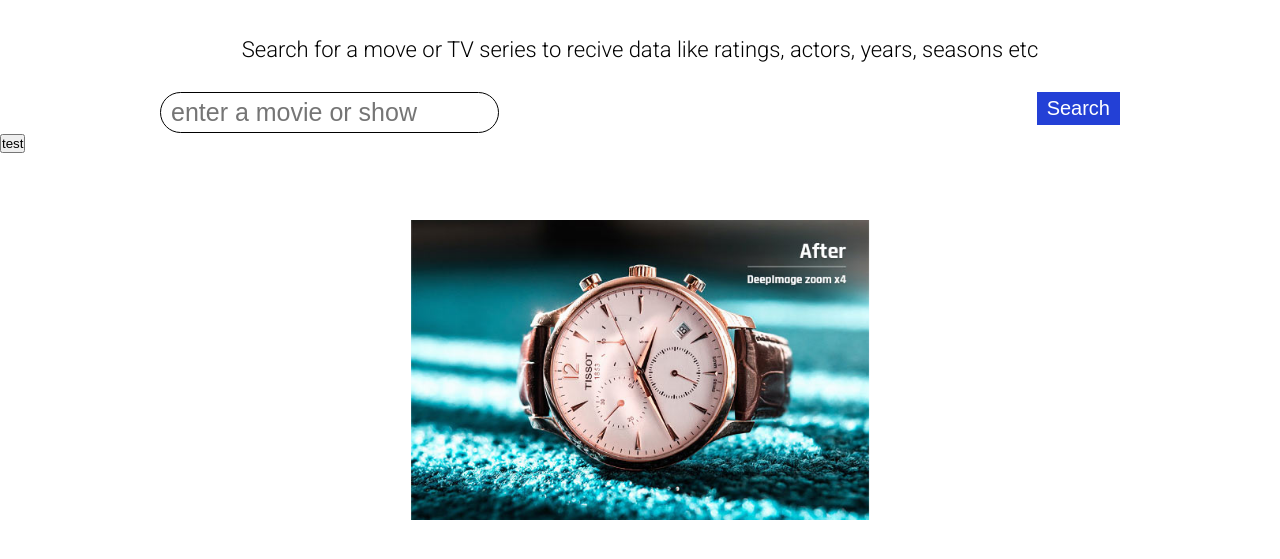
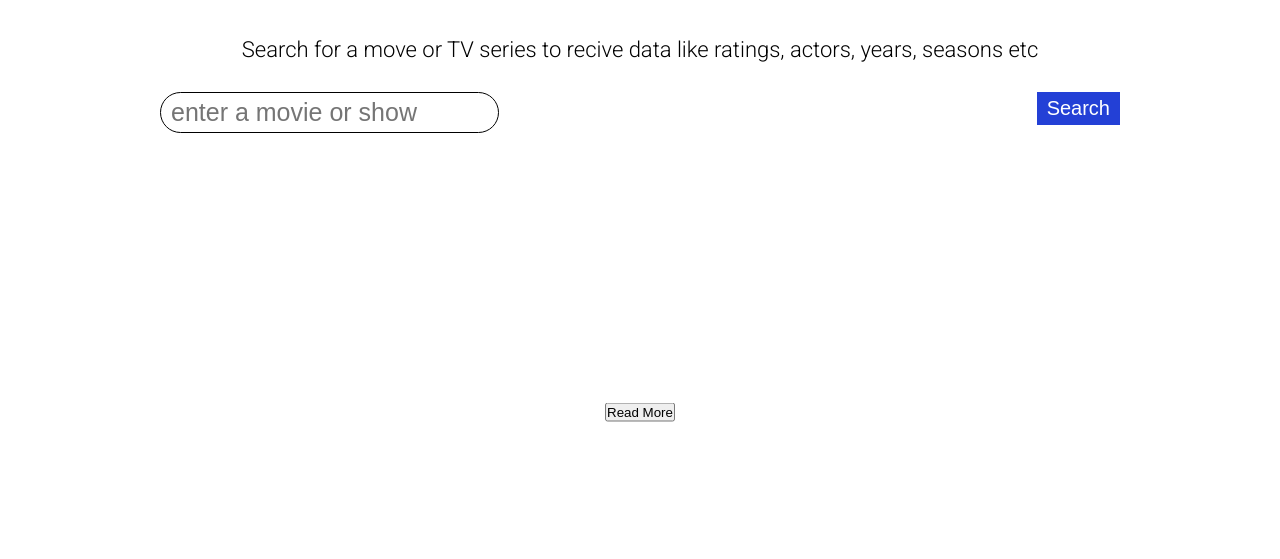
Before and after one commit to Zabzx/MovieFevr, a plain HTML site: page !!!/index.html in a window 1280 px wide. Shown: the part 63-622 px from the top of the page. Drawn offline with Linux system fonts and the light colour scheme.

Commit message:
some fixes

```diff
--- a/!!!/index.html
+++ b/!!!/index.html
@@ -31,7 +31,7 @@
     </section>
 
     <section id="movie-card">
-        <img src="images/placeholder.jpg" alt="" id="movie-image">
+        <img src="" alt="" id="movie-image">
         <h1 class="movie-title"></h1>
         <p class="movie-desc"></p>
 
@@ -39,6 +39,9 @@
             <p id="year"></p>
             <p id="actors"></p>
             <p id="rating"></p>
+        </div>
+        <div class="btn-container">
+        <button class="read-more">Read More</button>
         </div>
     </section>
 
@@ -59,7 +62,6 @@
         </div>
         </div>
     </section>
-    <button class="test">test</button>
     <div class="overlay"></div>
     <script src="main.js"></script>
 </body>
```
